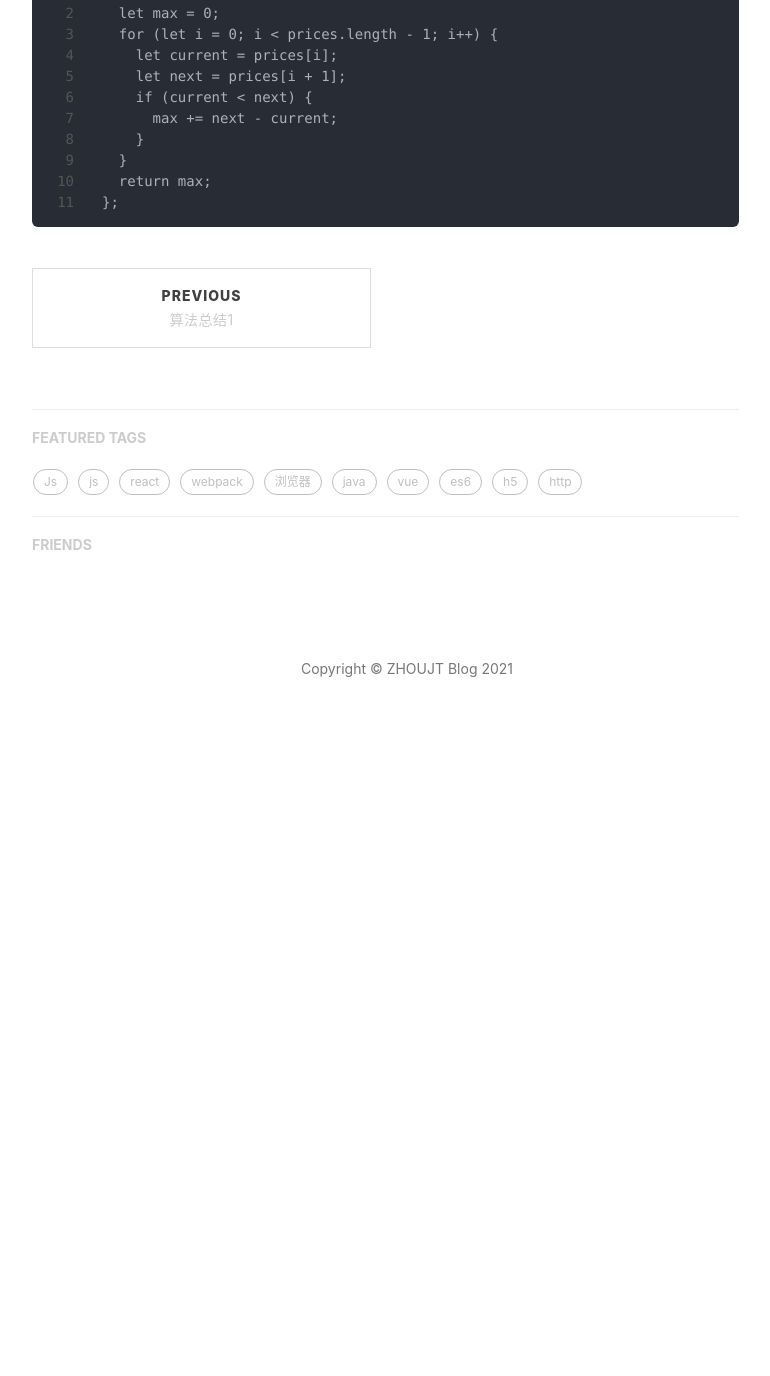
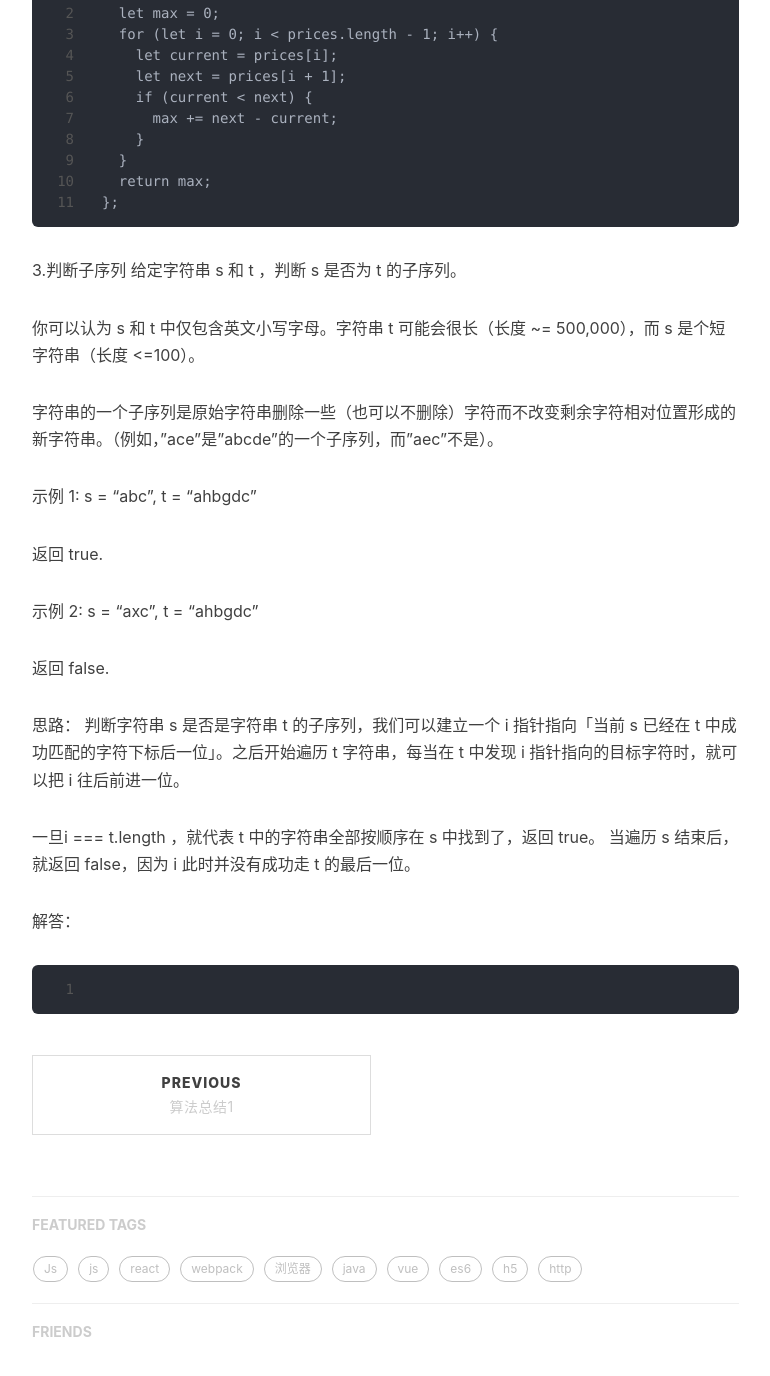
Before and after one commit to juntaozhou05/juntaozho05.github.io, a Jekyll site: the page built from _posts/2020-12-31-Collection2.md, in a window 1280 px wide and 1400 px high, scrolled down 2511 px. Shown: the top 1376 px of the window, without its empty margins (233-1003 px from the left). Built offline with Jekyll 4.4.1, drawn with Linux system fonts in a browser that asks for light colours; nearby versions of some CDN libraries; comment, search, counter and statistics services are not loaded; before the commit the page ends 3284 px from its top, so only the background shows below that.

Commit message:
Update 2020-12-31-Collection2.md

````diff
--- a/_posts/2020-12-31-Collection2.md
+++ b/_posts/2020-12-31-Collection2.md
@@ -112,3 +112,31 @@ let maxProfit = function(prices) {
   return max;
 };
 ```
+
+3.判断子序列
+给定字符串 s 和 t ，判断 s 是否为 t 的子序列。
+
+你可以认为 s 和 t 中仅包含英文小写字母。字符串 t 可能会很长（长度 ~= 500,000），而 s 是个短字符串（长度 <=100）。
+
+字符串的一个子序列是原始字符串删除一些（也可以不删除）字符而不改变剩余字符相对位置形成的新字符串。（例如，"ace"是"abcde"的一个子序列，而"aec"不是）。
+
+示例 1:
+s = "abc", t = "ahbgdc"
+
+返回 true.
+
+示例 2:
+s = "axc", t = "ahbgdc"
+
+返回 false.
+
+思路：
+判断字符串 s 是否是字符串 t 的子序列，我们可以建立一个 i 指针指向「当前 s 已经在 t 中成功匹配的字符下标后一位」。之后开始遍历 t 字符串，每当在 t 中发现 i 指针指向的目标字符时，就可以把 i 往后前进一位。
+
+一旦i === t.length ，就代表 t 中的字符串全部按顺序在 s 中找到了，返回 true。
+当遍历 s 结束后，就返回 false，因为 i 此时并没有成功走 t 的最后一位。
+
+解答：
+```
+
+```
````
